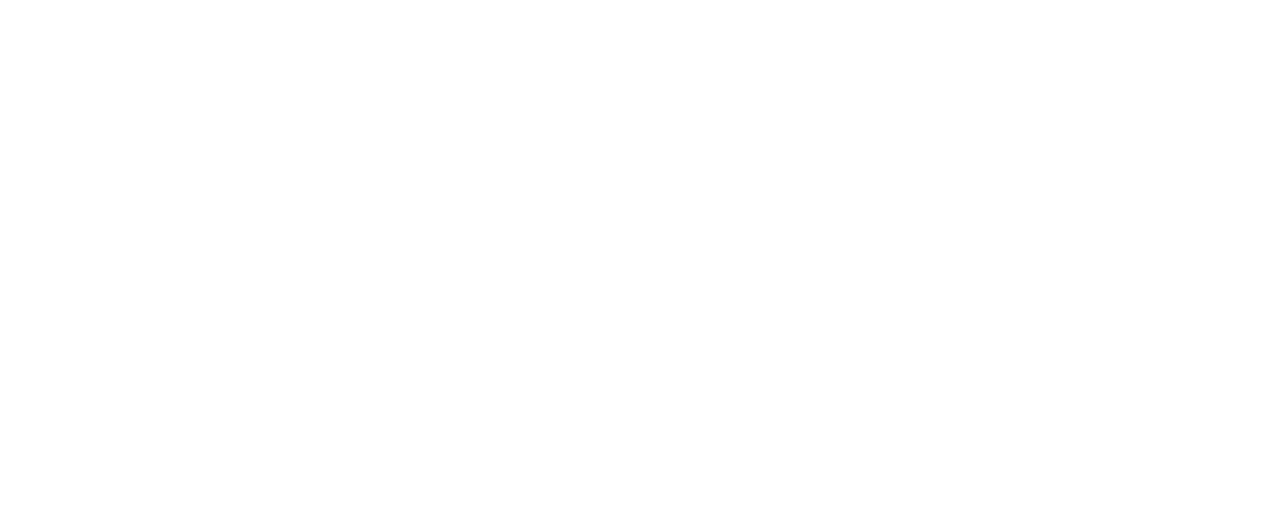
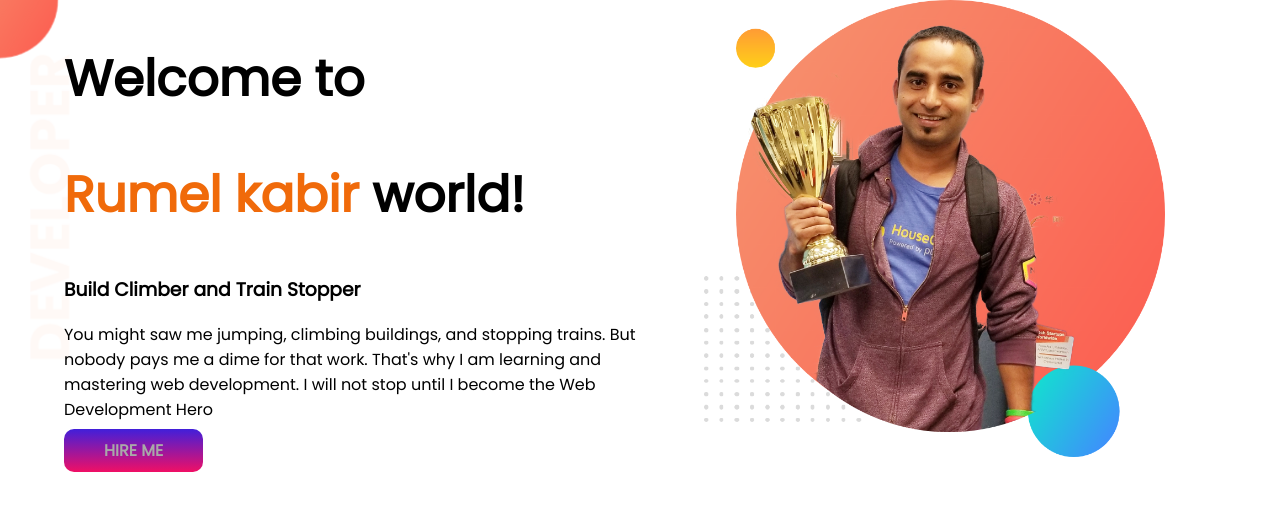
Before and after one commit to Rumel011/my-new-portfolio, a plain HTML site: page index.html in a window 1280 px wide. Drawn offline with Linux system fonts and the light colour scheme.

Commit message:
tob banner

```diff
--- a/index.html
+++ b/index.html
@@ -1,13 +1,35 @@
 <!DOCTYPE html>
 <html lang="en">
+
 <head>
     <meta charset="UTF-8">
     <meta http-equiv="X-UA-Compatible" content="IE=edge">
     <meta name="viewport" content="width=device-width, initial-scale=1.0">
     <title>my-new-portfolio</title>
+    <link rel="preconnect" href="https://fonts.googleapis.com">
+    <link rel="preconnect" href="https://fonts.gstatic.com" crossorigin>
+    <link href="https://fonts.googleapis.com/css2?family=Poppins&display=swap" rel="stylesheet">
     <link rel="stylesheet" href="style.css">
 </head>
+
 <body>
+    <section class="top-banner">
+        <div class="half-width">
+            <h1>Welcome to</h1>
+            <h1><span class="golden">Rumel kabir</span> world!</h1>
+            <h3>Build Climber and Train Stopper</h3>
+            <P>You might saw me jumping, climbing buildings, and stopping trains. But nobody pays me a dime for that
+                work.
+                That's why I am learning and mastering web development. I will not stop until I become the Web
+                Development
+                Hero
+            </P>
+            <a class="link-button" target="_blank" href="https://www.youtube.com/">HIRE ME</a>
+        </div>
+        <div class="half-width">
+            <img src="images/jhankar.png" alt="">
+        </div>
+    </section>
+</body>
 
-</body>
 </html>
--- a/style.css
+++ b/style.css
@@ -0,0 +1,34 @@
+body{
+    font-family: 'Poppins', sans-serif;
+    margin: 0;
+
+}
+h1{
+    font-size: 50px;
+}
+.golden{
+    color: rgb(240, 106, 10);
+}
+section{
+    display: flex;
+}
+.half-width{
+    width: 50%;
+    padding-left: 5%;
+}
+.half-width img{
+    width: 80%;
+}
+.link-button{
+    text-decoration: none;
+    background-image: linear-gradient(rgb(65, 31, 218),rgb(240, 15, 101));
+    padding: 10px 40px;
+    border-radius: 10px;
+    color: darkgray;
+    font-weight: 700;
+}
+.top-banner{
+    background-image: url(images/top-banner.png);
+    background-repeat: no-repeat;
+
+}
```
